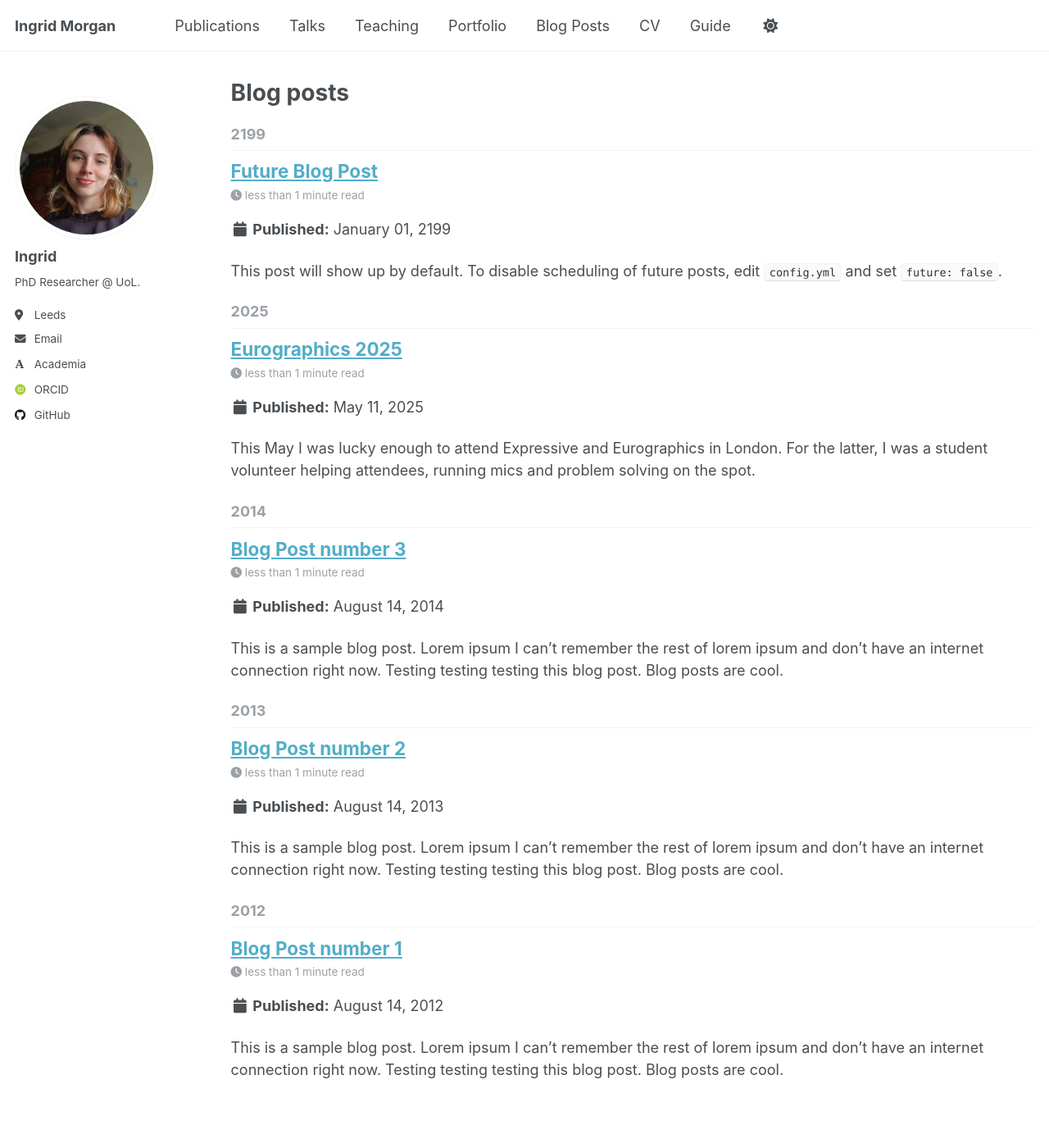
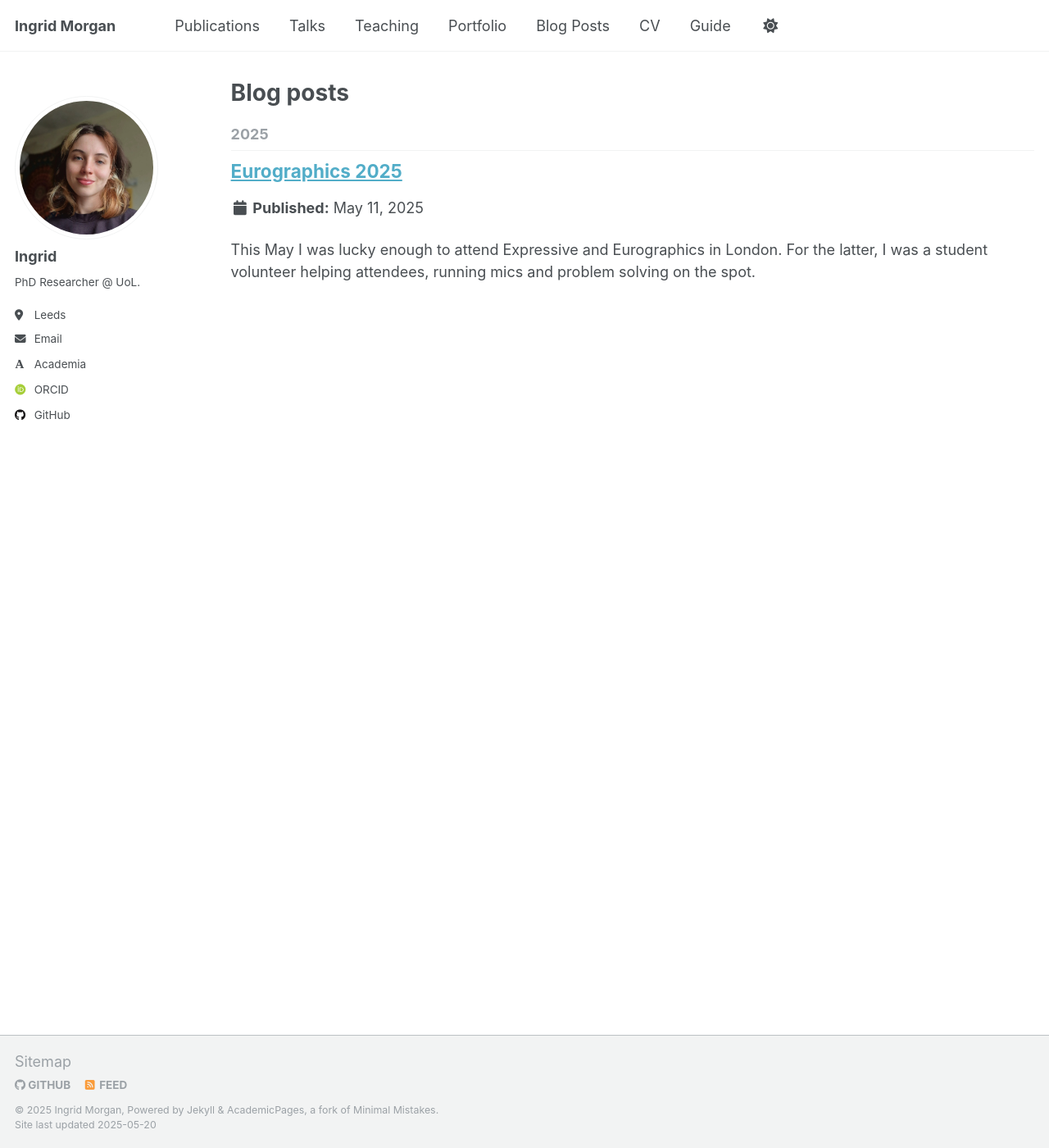
Before and after one commit to IngridMorg/ingridmorg.github.io, a Jekyll site: the page built from _pages/year-archive.html, in a window 1280 px wide and 1400 px high. Shown: the whole window at 82% size. Built offline with Jekyll 4.4.1, drawn with Linux system fonts in a browser that asks for light colours; some web fonts are replaced.

Commit message:
Bare bones website time

```diff
--- a/_config.yml
+++ b/_config.yml
@@ -233,16 +233,16 @@
 # These settings control how pages and collections are included in the site
 defaults:
   # _posts
-  - scope:
-      path: ""
-      type: posts
-    values:
-      layout: single
-      author_profile: true
-      read_time: true
-      comments: true
-      share: true
-      related: true
+#  - scope:
+#      path: ""
+#      type: posts
+#    values:
+#      layout: single
+#      author_profile: true
+#      read_time: true
+#      comments: true
+#      share: true
+#      related: true
   # _pages
   - scope:
       path: ""
@@ -269,22 +269,22 @@
       share: true
       comments: true
   # _portfolio
-  - scope:
-      path: ""
-      type: portfolio
-    values:
-      layout: single
-      author_profile: true
-      share: true
-      comment: true
+#  - scope:
+#      path: ""
+#      type: portfolio
+#    values:
+#      layout: single
+#      author_profile: true
+#      share: true
+#      comment: true
   # _talks
-  - scope:
-      path: ""
-      type: talks
-    values:
-      layout: talk
-      author_profile: true
-      share: true
+#  - scope:
+#      path: ""
+#      type: talks
+#    values:
+#      layout: talk
+#      author_profile: true
+ #     share: true
 
 
 # Sass/SCSS
--- a/_posts/2012-08-14-blog-post-1.md
+++ /dev/null
@@ -1,20 +0,0 @@
----
-title: 'Blog Post number 1'
-date: 2012-08-14
-permalink: /posts/2012/08/blog-post-1/
-tags:
-  - cool posts
-  - category1
-  - category2
----
-
-This is a sample blog post. Lorem ipsum I can't remember the rest of lorem ipsum and don't have an internet connection right now. Testing testing testing this blog post. Blog posts are cool.
-
-Headings are cool
-======
-
-You can have many headings
-======
-
-Aren't headings cool?
-------
--- a/_posts/2013-08-14-blog-post-2.md
+++ /dev/null
@@ -1,20 +0,0 @@
----
-title: 'Blog Post number 2'
-date: 2013-08-14
-permalink: /posts/2013/08/blog-post-2/
-tags:
-  - cool posts
-  - category1
-  - category2
----
-
-This is a sample blog post. Lorem ipsum I can't remember the rest of lorem ipsum and don't have an internet connection right now. Testing testing testing this blog post. Blog posts are cool.
-
-Headings are cool
-======
-
-You can have many headings
-======
-
-Aren't headings cool?
-------
--- a/_posts/2014-08-14-blog-post-3.md
+++ /dev/null
@@ -1,20 +0,0 @@
----
-title: 'Blog Post number 3'
-date: 2014-08-14
-permalink: /posts/2014/08/blog-post-3/
-tags:
-  - cool posts
-  - category1
-  - category2
----
-
-This is a sample blog post. Lorem ipsum I can't remember the rest of lorem ipsum and don't have an internet connection right now. Testing testing testing this blog post. Blog posts are cool.
-
-Headings are cool
-======
-
-You can have many headings
-======
-
-Aren't headings cool?
-------
--- a/_posts/2199-01-01-future-post.md
+++ /dev/null
@@ -1,11 +0,0 @@
----
-title: 'Future Blog Post'
-date: 2199-01-01
-permalink: /posts/2012/08/blog-post-4/
-tags:
-  - cool posts
-  - category1
-  - category2
----
-
-This post will show up by default. To disable scheduling of future posts, edit `config.yml` and set `future: false`.
```
Also changed, not shown: _publications/2009-10-01-paper-title-number-1.md (deleted, +0 -14 lines), _publications/2010-10-01-paper-title-number-2.md (deleted, +0 -14 lines), _publications/2015-10-01-paper-title-number-3.md (deleted, +0 -14 lines), _publications/2024-02-17-paper-title-number-4.md (deleted, +0 -13 lines), _teaching/2015-spring-teaching-2.md (+1 -1 lines).
